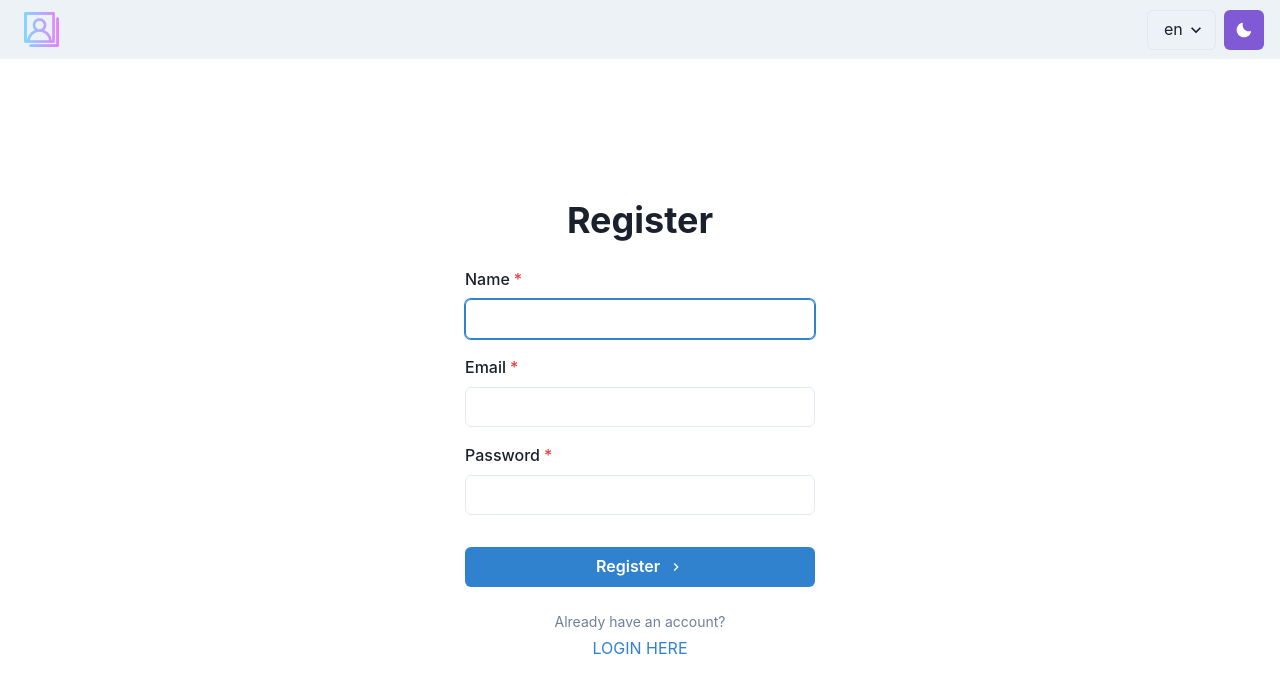
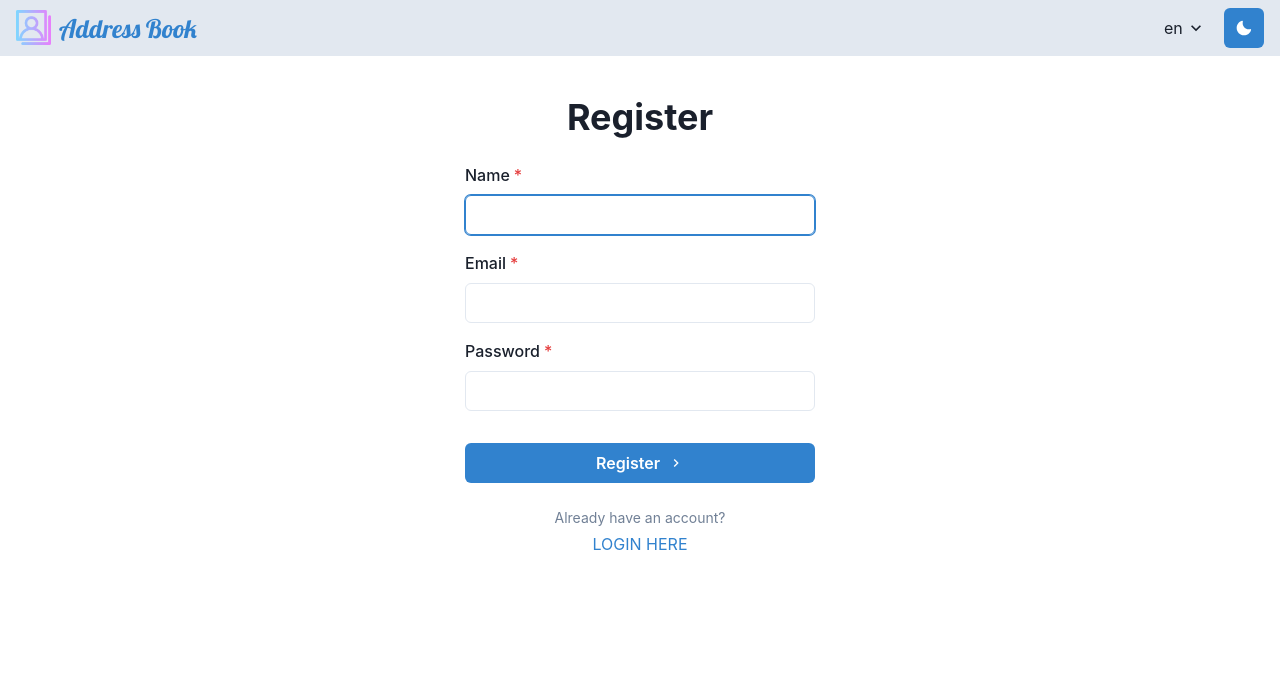
Before and after one commit to radoslavtomas/addressbook, a React (Vite) app: page /register in a window 1280 px wide. Shown: the top 692 px of the page. Built offline with nearby package versions, Linux system fonts and the light colour scheme.

Commit message:
improved layout

```diff
--- a/index.html
+++ b/index.html
@@ -7,6 +7,10 @@
 
     <link href="/favicon-32x32.png" rel="icon" sizes="32x32" type="image/png"/>
     <link href="/favicon-16x16.png" rel="icon" sizes="16x16" type="image/png"/>
+
+    <link href="https://fonts.googleapis.com" rel="preconnect">
+    <link crossorigin href="https://fonts.gstatic.com" rel="preconnect">
+    <link href="https://fonts.googleapis.com/css2?family=Lobster&display=swap" rel="stylesheet">
 </head>
 <body>
 <div id="root"></div>
--- a/src/components/ThemeToggleButton.jsx
+++ b/src/components/ThemeToggleButton.jsx
@@ -17,7 +17,7 @@ const ThemeToggleButton = () => {
       >
         <IconButton
           aria-label="Toggle theme"
-          colorScheme={useColorModeValue('purple', 'gray')}
+          colorScheme={useColorModeValue('blue', 'gray')}
           icon={useColorModeValue(<MoonIcon/>, <SunIcon/>)}
           onClick={toggleColorMode}
         ></IconButton>
--- a/src/layouts/RootLayout.jsx
+++ b/src/layouts/RootLayout.jsx
@@ -1,10 +1,10 @@
 import { motion } from 'framer-motion'
 import ThemeToggleButton from '../components/ThemeToggleButton.jsx'
-import { Flex, HStack, Image, useColorModeValue } from '@chakra-ui/react'
-import logo from '../assets/img/logo.png'
-import NavLink from '../components/NavLink/NavLink.jsx'
-import { Outlet } from 'react-router-dom'
+import { Box, Flex, HStack, Image, Text, useColorModeValue } from '@chakra-ui/react'
+import { Link, Outlet } from 'react-router-dom'
 import LanguageToggle from '../components/LanguageToggleButton/LanguageToggle.jsx'
+import { useTranslation } from 'react-i18next'
+import logo from './../assets/img/logo.png'
 
 const variants = {
   hidden: { opacity: 0, x: 0, y: 20 },
@@ -13,6 +13,8 @@ const variants = {
 }
 
 const RootLayout = () => {
+  const { t } = useTranslation()
+
   return (
     <motion.div
       initial="hidden"
@@ -22,28 +24,33 @@ const RootLayout = () => {
       transition={{ duration: 0.4, type: 'easeInOut' }}
       style={{ position: 'relative' }}
     >
-      <Flex flexDirection="column" justifyContent={'space-between'} minHeight={'100vh'}>
-
-        <Flex bg={useColorModeValue('gray.100', 'gray.900')} px={4} py={2} alignItems={'center'}
+      <Box minHeight={'100vh'}>
+        <Flex as={'header'} h={'3.5em'} bg={useColorModeValue('gray.200', 'gray.900')} px={4} py={2}
+              alignItems={'center'}
               justifyContent={'space-between'}>
-          <NavLink target="/">
+          <HStack>
             <Image
               boxSize="35px"
               objectFit="cover"
               src={logo}
               alt="logo"
             />
-          </NavLink>
+            <Link to="/">
+
+              <Text as={'span'} fontFamily={'Lobster'} fontSize={'1.6em'}>{t('siteTitle')}</Text>
+            </Link>
+          </HStack>
+
           <HStack>
             <LanguageToggle/>
             <ThemeToggleButton/>
           </HStack>
         </Flex>
 
-        <Flex flex={'1'} justifyContent={'center'} alignItems={'center'}>
+        <Box as={'main'} minHeight={'calc(100vh - 3.5em)'}>
           <Outlet/>
-        </Flex>
-      </Flex>
+        </Box>
+      </Box>
     </motion.div>
   )
 }
--- a/src/pages/Login/Login.jsx
+++ b/src/pages/Login/Login.jsx
@@ -7,8 +7,9 @@ import {
   FormErrorMessage,
   FormLabel,
   Heading,
-  Input
+  Input,
 } from '@chakra-ui/react'
+import { Link } from 'react-router-dom'
 import { ChevronRightIcon } from '@chakra-ui/icons'
 
 const Login = () => {
@@ -16,7 +17,7 @@ const Login = () => {
   const isError = false
 
   return (
-    <Container maxW="container.md">
+    <Container maxW="container.md" pt={10}>
       <Box display={{ md: 'flex' }} mb={6}>
         <Box flexGrow={1}>
           <Center>
@@ -67,7 +68,7 @@ const Login = () => {
           <p>Don&apos;t have an account?</p>
         </Center>
         <Center textTransform={'uppercase'}>
-          <a href={'/register'}>Register here</a>
+          <Link to="/register">Register here</Link>
         </Center>
       </Box>
     </Container>
--- a/src/pages/Register/Register.jsx
+++ b/src/pages/Register/Register.jsx
@@ -9,6 +9,7 @@ import {
   Heading,
   Input
 } from '@chakra-ui/react'
+import { Link } from 'react-router-dom'
 import { ChevronRightIcon } from '@chakra-ui/icons'
 import { useTranslation } from 'react-i18next'
 
@@ -17,7 +18,7 @@ const Register = () => {
   const isError = false
 
   return (
-    <Container maxW="container.md">
+    <Container maxW="container.md" pt={10}>
       <Box display={{ md: 'flex' }} mb={6}>
         <Box flexGrow={1}>
           <Center>
@@ -32,7 +33,7 @@ const Register = () => {
         <Box maxW="350px" mx="auto">
           <form>
             <FormControl mb={4} isRequired isInvalid={isError}>
-              <FormLabel htmlFor="email">Name</FormLabel>
+              <FormLabel htmlFor="email">{t('register.form.name')}</FormLabel>
               <Input
                 id="name"
                 autoFocus
@@ -42,7 +43,7 @@ const Register = () => {
             </FormControl>
 
             <FormControl mb={4} isRequired isInvalid={isError}>
-              <FormLabel htmlFor="email">Email</FormLabel>
+              <FormLabel htmlFor="email">{t('register.form.email')}</FormLabel>
               <Input
                 id="email"
                 type="email"
@@ -51,7 +52,7 @@ const Register = () => {
             </FormControl>
 
             <FormControl mb={8} isRequired isInvalid={isError}>
-              <FormLabel htmlFor="password">Password</FormLabel>
+              <FormLabel htmlFor="password">{t('register.form.password')}</FormLabel>
               <Input
                 id="password"
                 type="password"
@@ -66,7 +67,7 @@ const Register = () => {
               variant="solid"
               w="100%"
             >
-              Register
+              {t('register.registerButton')}
             </Button>
           </form>
         </Box>
@@ -74,10 +75,10 @@ const Register = () => {
 
       <Box delay={0.2}>
         <Center textColor={'gray.500'} fontSize={'sm'} mb={1}>
-          <p>Already have an account?</p>
+          <p>{t('register.haveAccount')}</p>
         </Center>
         <Center textTransform={'uppercase'}>
-          <a href={'/login'}>Login here</a>
+          <Link to={'/ '}>{t('register.loginHere')}</Link>
         </Center>
       </Box>
     </Container>
--- a/src/translations/en/translation.json
+++ b/src/translations/en/translation.json
@@ -1,4 +1,5 @@
 {
+  "siteTitle": "Address Book",
   "welcome": "Welcome",
   "register": {
     "name": "Register",
--- a/src/translations/sk/translation.json
+++ b/src/translations/sk/translation.json
@@ -1,4 +1,5 @@
 {
+  "siteTitle": "Adresár",
   "welcome": "Vitajte",
   "register": {
     "name": "Zaregistrujte sa",
@@ -7,8 +8,8 @@
       "email": "Email",
       "password": "Heslo"
     },
-    "registerButton": "Registruj",
-    "haveAccount": "Uz mate vytvoreny ucet?",
-    "loginHere": "Prihlaste sa tu"
+    "registerButton": "Vytvor účet",
+    "haveAccount": "Už máte vytvorený účet?",
+    "loginHere": "Prihláste sa tu"
   }
 }
--- a/theme.js
+++ b/theme.js
@@ -13,8 +13,7 @@ const styles = {
       fontFamily: 'body',
       color: mode('gray.800', 'whiteAlpha.900')(props),
       bg: mode('white', 'gray.800')(props),
-      lineHeight: 'base',
-      width: '100vw'
+      lineHeight: 'base'
     },
     a: {
       color: mode('blue.500', 'blue.300')(props),
```
